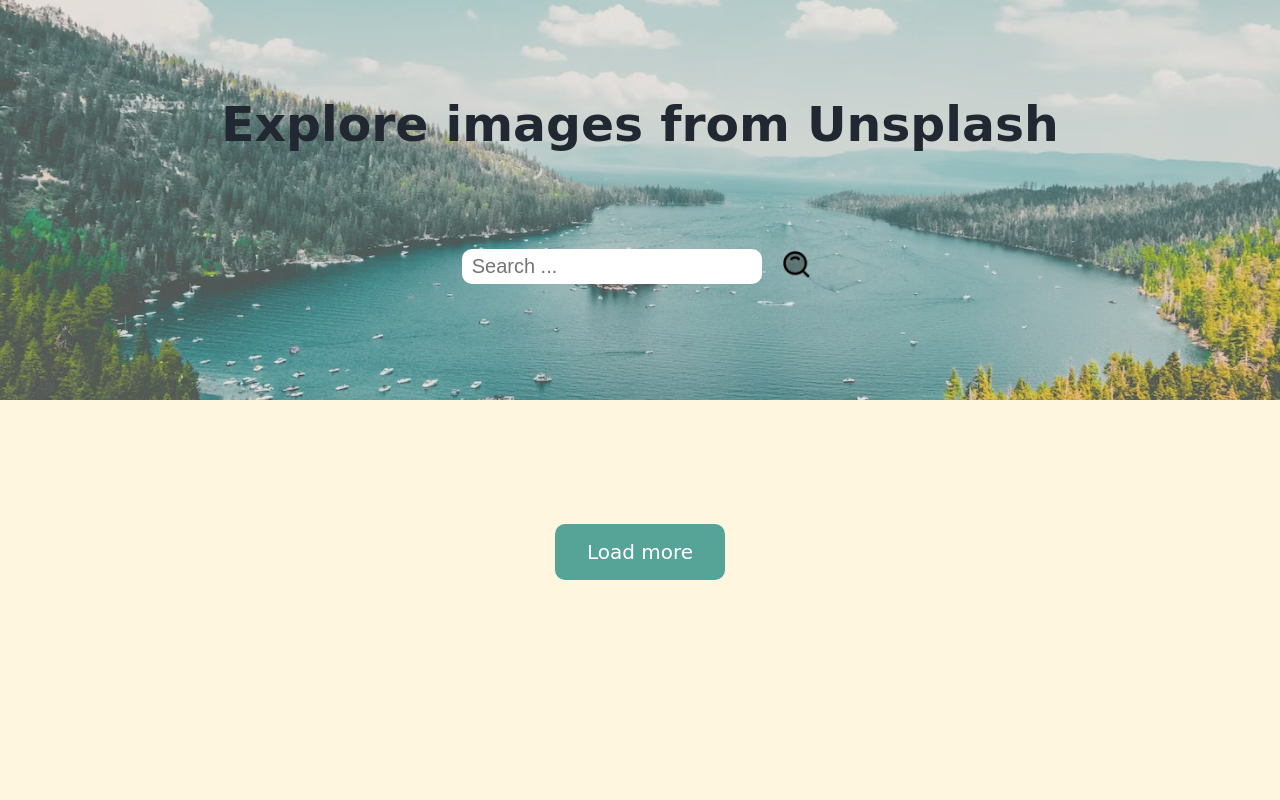
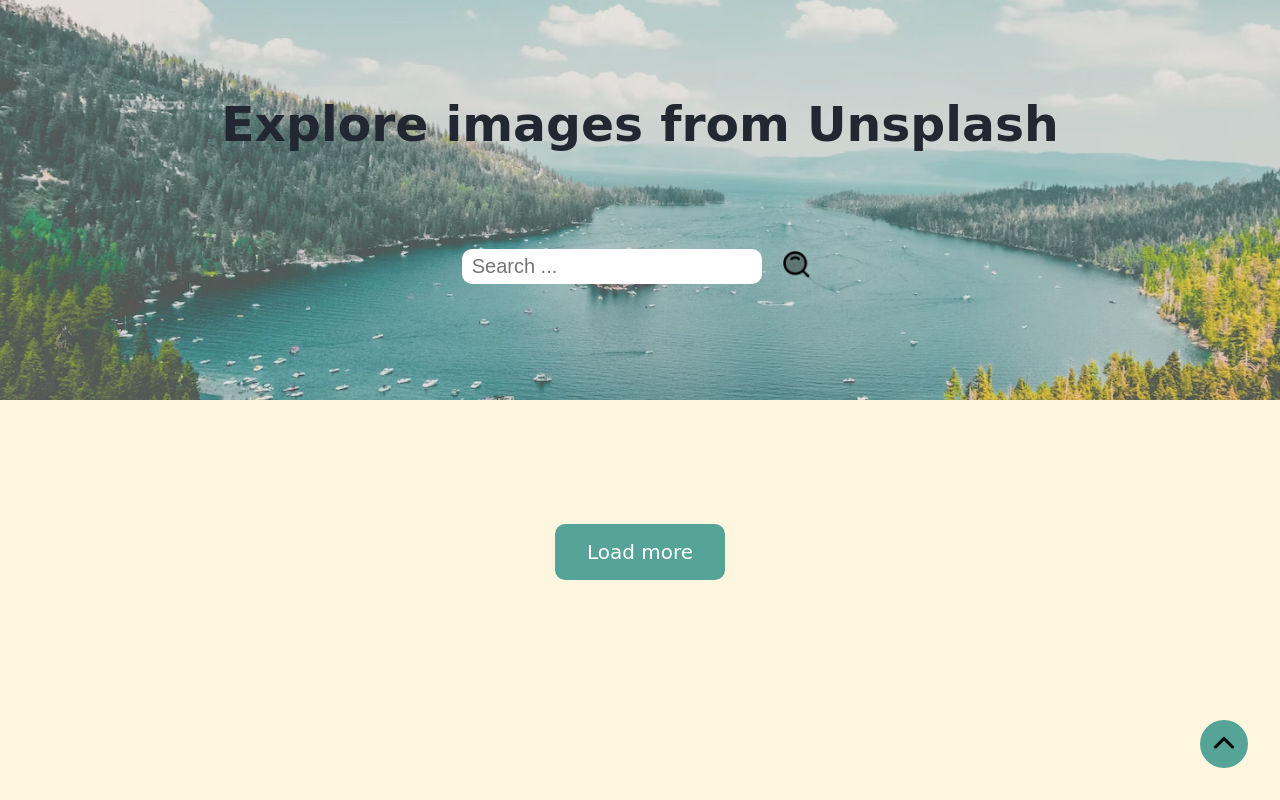
Before and after one commit to kimanh188/ImageSearch-Unsplash, a plain HTML site: page index.html in a window 1280 px wide. Drawn offline with Linux system fonts and the light colour scheme; no server answers; files whose address does not match are found by name; a web font is replaced by a local one.

Commit message:
Added back-to-top-button

```diff
--- a/index.html
+++ b/index.html
@@ -22,8 +22,18 @@
       </form>
     </section>
 
-    <div id="error-message"></div>
-    <section class="grid-gallery"></section>
-    <button id="load-more-btn">Load more</button>
+    <section class="main-section">
+      <div id="error-message"></div>
+      <section class="grid-gallery"></section>
+      <button id="load-more-btn">Load more</button>
+    </section>
+
+    <button id="back-to-top-btn">
+      <img
+        src="./src/imgs-icons/arrow-up-bold.png"
+        alt="arrow up symbol"
+        title="Back to Top"
+      />
+    </button>
   </body>
 </html>
--- a/src/css/index.css
+++ b/src/css/index.css
@@ -18,6 +18,7 @@
   height: auto;
   color: var(--text-color);
   background-color: var(--bg-color);
+  scroll-behavior: smooth;
 }
 
 .heading {
@@ -145,6 +146,33 @@
   color: var(--text-color);
 }
 
+#back-to-top-btn {
+  position: fixed;
+  bottom: 2rem;
+  right: 2rem;
+  width: 3rem;
+  height: 3rem;
+  border-radius: 50%;
+  border: none;
+  background-color: var(--accent-color);
+  font-size: 1.5rem;
+  display: flex;
+  justify-content: center;
+  align-items: center;
+  cursor: pointer;
+  transition: all 0.2s ease-in;
+}
+
+#back-to-top-btn:hover {
+  background-color: #fff;
+  border: 2px solid var(--accent-color);
+}
+
+#back-to-top-btn img {
+  width: 1.5rem;
+  height: 1.5rem;
+}
+
 @media only screen and (min-width: 768px) {
   .heading h1 {
     font-size: 3.052rem;
--- a/src/js/index.js
+++ b/src/js/index.js
@@ -5,6 +5,7 @@
 const imgResult = document.querySelector(".grid-gallery");
 const errorMessage = document.getElementById("error-message");
 const loadMoreBtn = document.getElementById("load-more-btn");
+const backToTopBtn = document.getElementById("back-to-top-btn");
 
 let numberOfDisplayedImg = 18;
 let totalPageOfResult = 1;
@@ -97,5 +98,10 @@
   getFoundImgsByKeyword();
 });
 
+//back to top button
+backToTopBtn.addEventListener("click", () => {
+  window.scrollTo(0, 0);
+});
+
 //initial load
 window.addEventListener("load", getRandomImgs);
```
Also changed, not shown: src/imgs-icons/arrow-up-bold.png (added).
